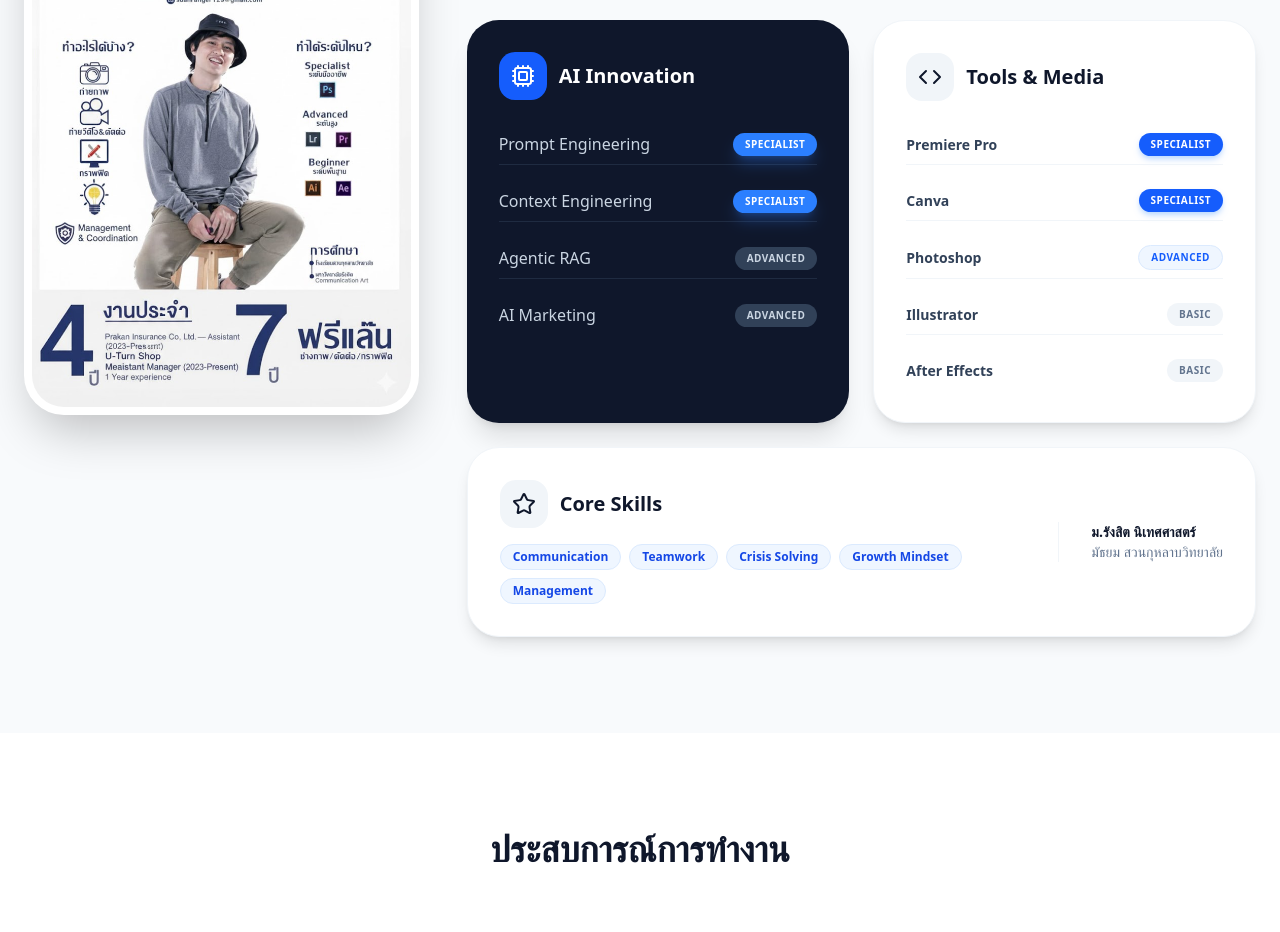
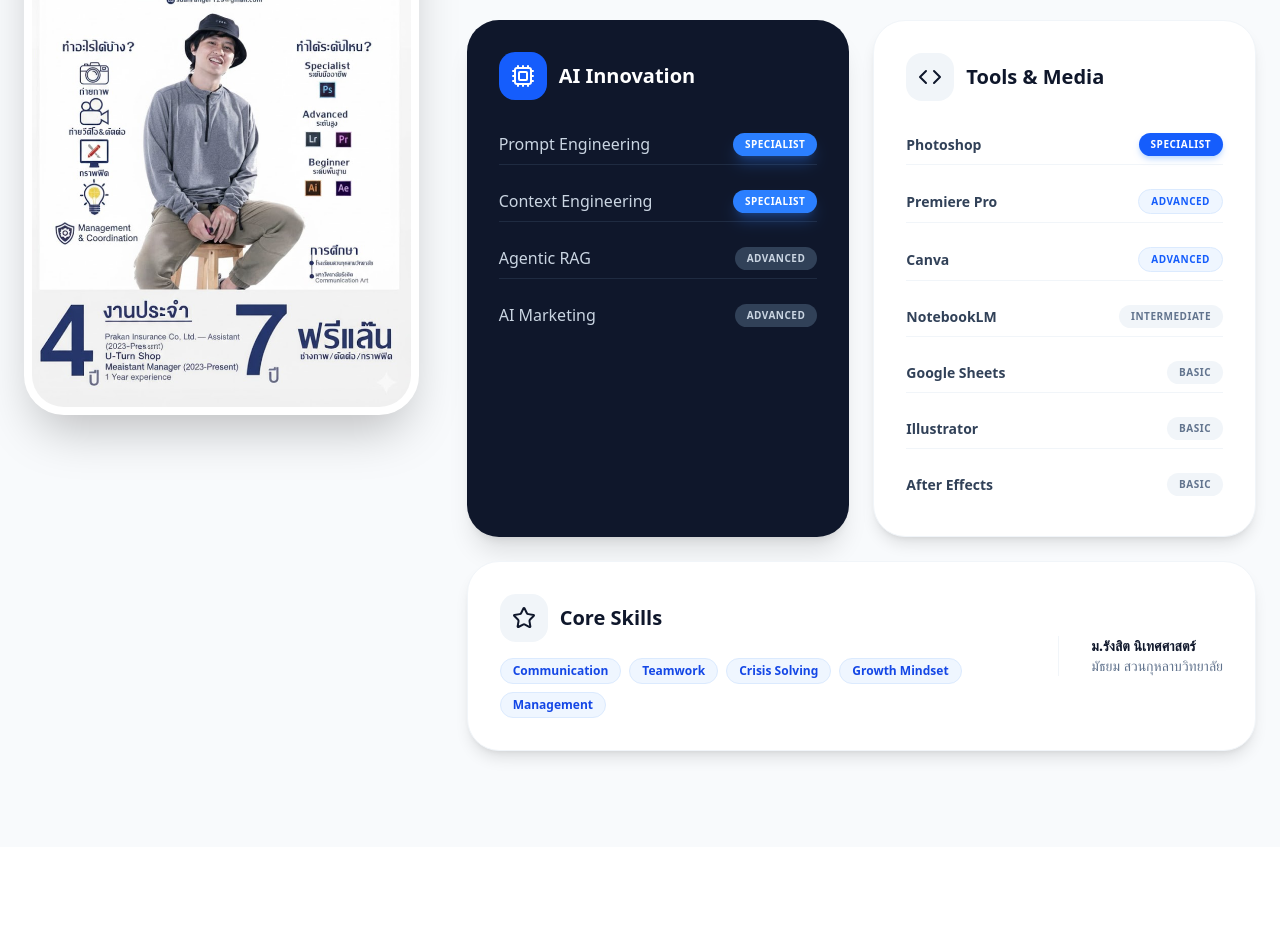
Before and after one commit to Freshair129/resume, a React (Vite) app: page / in a window 1280 px wide. Shown: the part 920-1852 px from the top of the page. Built offline with nearby package versions, Linux system fonts and the light colour scheme.

Commit message:
Update: adjusted skill levels for Photoshop/Premiere/Canva and added NotebookLM/Google Sheets

```diff
--- a/src/App.jsx
+++ b/src/App.jsx
@@ -211,9 +211,11 @@ const MainPortfolio = () => {
                   </div>
                   <div className="space-y-4">
                     {[
-                      { name: "Premiere Pro", level: "Specialist" },
-                      { name: "Canva", level: "Specialist" },
-                      { name: "Photoshop", level: "Advanced" },
+                      { name: "Photoshop", level: "Specialist" },
+                      { name: "Premiere Pro", level: "Advanced" },
+                      { name: "Canva", level: "Advanced" },
+                      { name: "NotebookLM", level: "Intermediate" },
+                      { name: "Google Sheets", level: "Basic" },
                       { name: "Illustrator", level: "Basic" },
                       { name: "After Effects", level: "Basic" }
                     ].map(s => (
```
